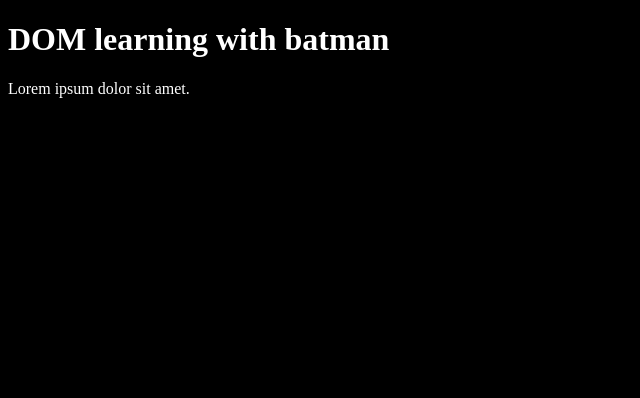
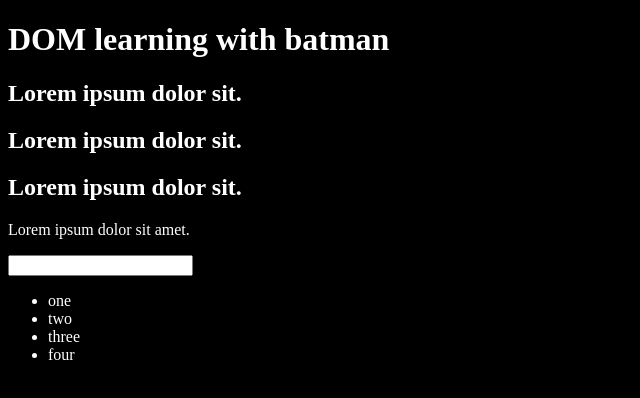
Before and after one commit to akshhaaatttt/JavaScript-local, a plain HTML site: page 06_dom/one.html in a window 1280 px wide. Shown: the whole page, without its empty margins (0-640 px from the left). Drawn offline with Linux system fonts and the light colour scheme.

Commit message:
new addes

```diff
--- a/06_dom/one.html
+++ b/06_dom/one.html
@@ -12,8 +12,19 @@
 </head>
 <body class="bg-black">
     <div >
-        <h1 id="title" class="heading">DOM learning with batman</h1>
+        <h1 id="title" class="heading">DOM learning with batman<span style="display: none;"> test text</span></h1>
+        <h2>Lorem ipsum dolor sit.</h2>
+        <h2>Lorem ipsum dolor sit.</h2>
+        <h2>Lorem ipsum dolor sit.</h2>
         <p>Lorem ipsum dolor sit amet.</p>
+        <input type="password" name="" id="">
+
+        <ul>
+            <li class="list-item">one</li>
+            <li class="list-item">two</li>
+            <li class="list-item">three</li>
+            <li class="list-item">four</li>
+        </ul>
     </div>
 </body>
 </html>
```
